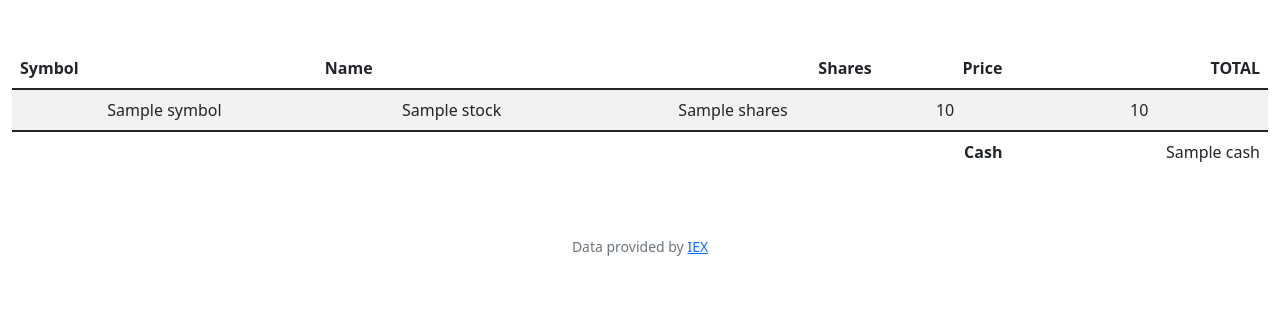
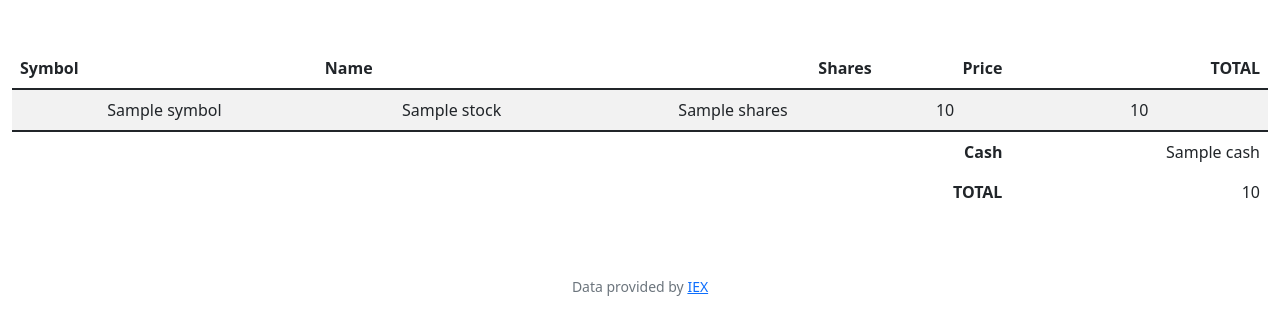
Before and after one commit to toluboltz/cs50, a Flask app: template finance/templates/index.html in a window 1280 px wide. Shown: the part 76-411 px from the top of the page. Run offline with Flask 2, Linux system fonts and the light colour scheme; the template is opened without the code that fills it: most values are stand-ins (such as "Sample title", 1, 10 or a date in 2020); some libraries are stand-ins or nearby versions.

Commit message:
Thu, Jun 16, 2022, 5:42 AM +00:00

```diff
--- a/finance/app.py
+++ b/finance/app.py
@@ -56,11 +56,13 @@ def index():
     cash = db.execute("SELECT cash FROM users WHERE id = ?", user_id)
 
     # Get current price for each stock
-    for i in range(stocks_info):
+    stock_value = 0
+    for i in range(len(stocks_info)):
         stocks_info[i]["price"] = lookup(stocks_info[i]["symbol"])["price"]
         stocks_info[i]["total"] = stocks_info[i]["price"] * stocks_info[i]["shares"]
+        stock_value += stocks_info[i]["total"]
 
-    return render_template("index.html", stocks_info=stocks_info, cash=cash, total=sum(stocks_info["total"])+cash)
+    return render_template("index.html", stocks_info=stocks_info, cash=cash, total=stock_value+cash)
 
 
 @app.route("/buy", methods=["GET", "POST"])
--- a/finance/templates/index.html
+++ b/finance/templates/index.html
@@ -31,6 +31,10 @@
                 <td class="border-0 fw-bold text-end" colspan="4">Cash</td>
                 <td class="border-0 text-end">{{ cash }}</td>
             </tr>
+            <tr>
+                <td class="border-0 fw-bold text-end" colspan="4">TOTAL</td>
+                <td class="border-0 text-end">{{ total }}</td>
+            </tr>
         </tfoot>
     </table>
 {% endblock %}
```
